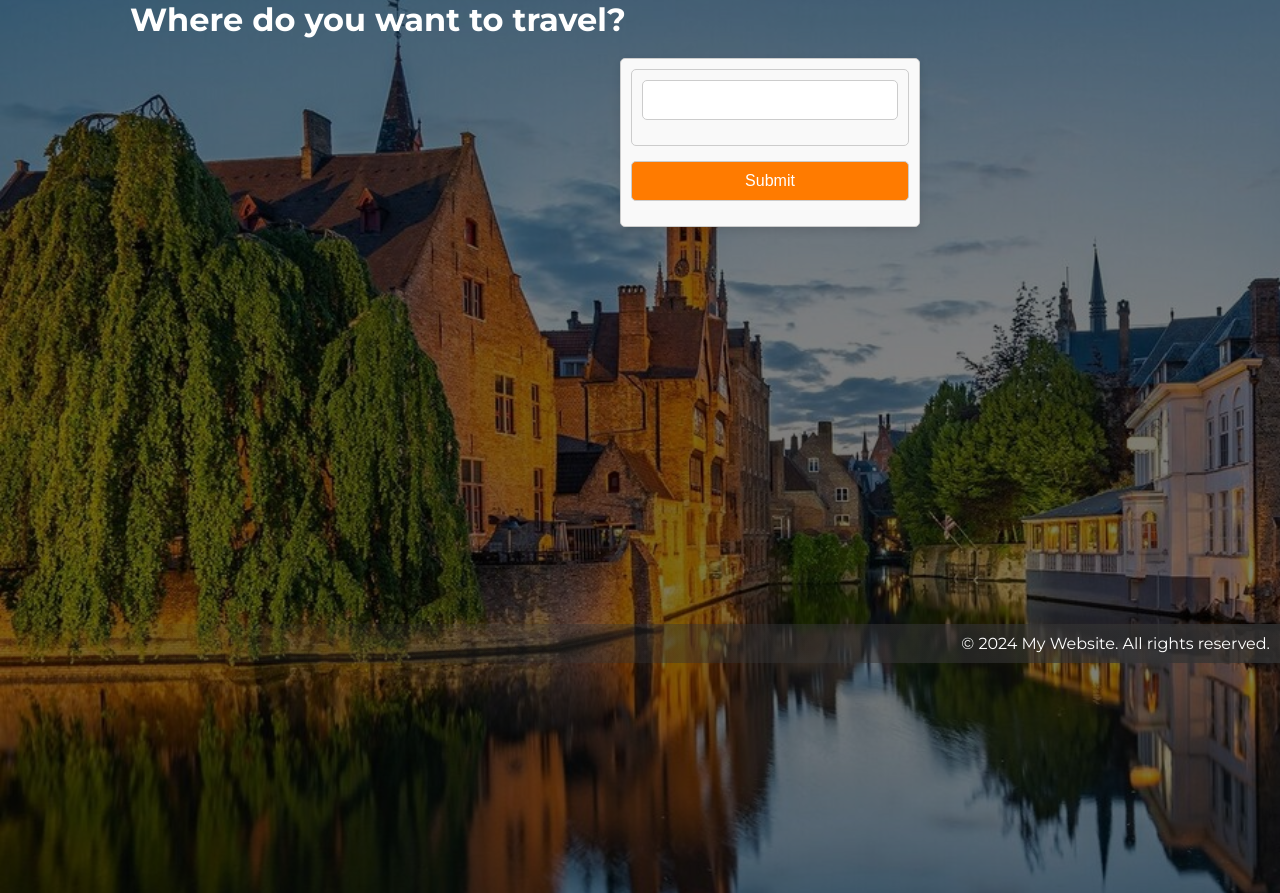
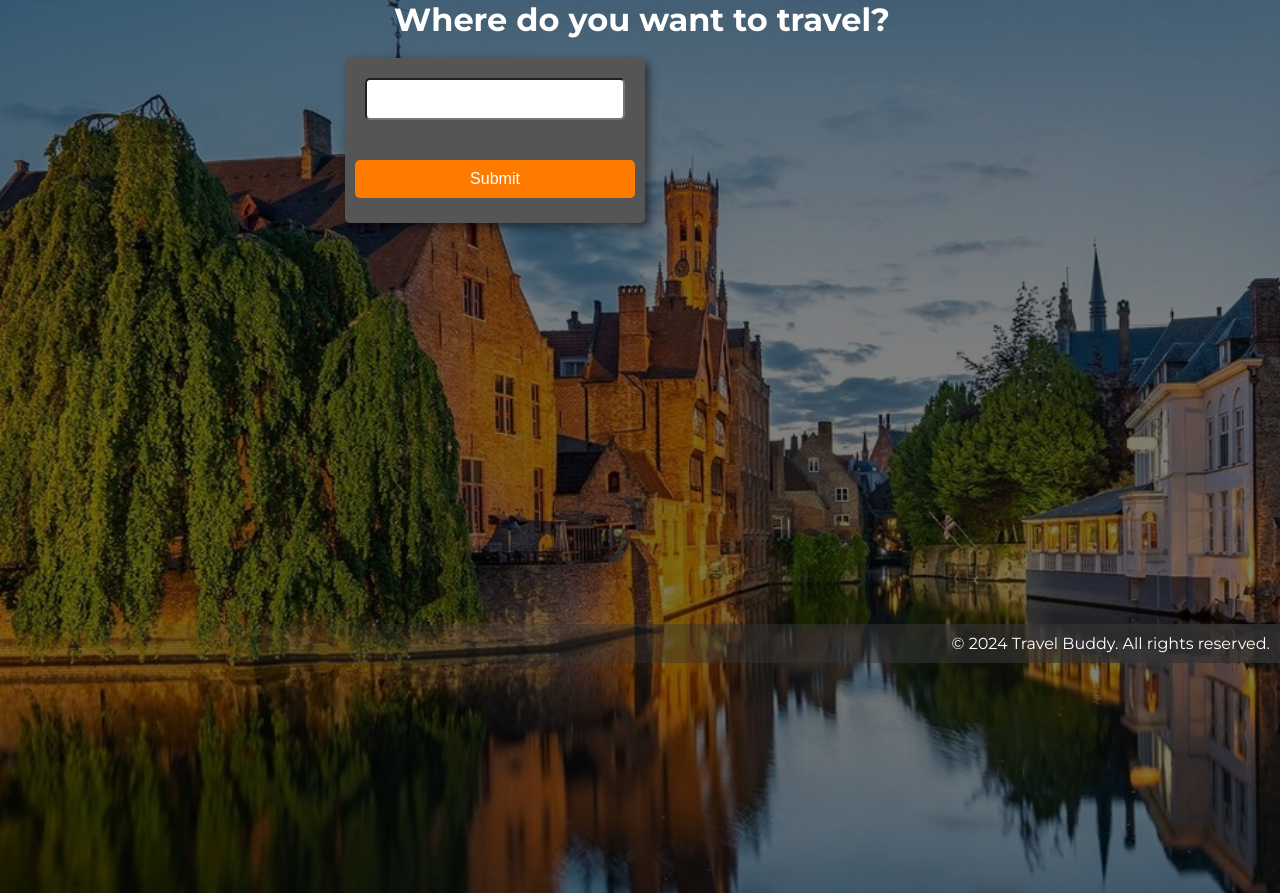
Before and after one commit to PixelFrosty/GH_SpaghettiCode, a Python web app: template GH_py/templates/explore.html in a window 1280 px wide; the page is wider, and only the part inside the window is pictured. Shown: the part 137-1030 px from the top of that part. Run offline with Jinja, Linux system fonts and the light colour scheme; the template is opened without the code that fills it, so the values that code supplies are empty, except form fields; form fields are guessed from the names that the template uses.

Commit message:
FINAL TOUCHES

```diff
--- a/GH_py/app.py
+++ b/GH_py/app.py
@@ -8,7 +8,7 @@ import os
 import json
 
 
-openai.api_key = os.getenv("OPENAI_API_KEY")
+openai.api_key = "nuh uh"
 
 
 
--- a/GH_py/static/about.css
+++ b/GH_py/static/about.css
@@ -186,11 +186,13 @@ button:hover {
 }
 
 .footer {
-    text-align: center;
+    text-align: right;
     padding: 10px;
+    margin-top: 50px;
     background-color: #333;
     color: #fff;
     position: fixed;
     width: 100%;
     bottom: 0;
+    background: linear-gradient(to right, rgba(51, 51, 51, 0.0), rgba(51, 51, 51, 0.8));
 }
--- a/GH_py/static/explore.css
+++ b/GH_py/static/explore.css
@@ -22,6 +22,11 @@
     color: white;
 
     padding: 0;
+}
+
+.whereTravel {
+    text-align: center;
+    margin-right: 20%;
 }
 
 button {
@@ -172,7 +177,7 @@ button:hover {
     max-width: 1200px; /* Limit the maximum width */
     margin: 0 auto;   /* Center the container */
     margin-right: 60%;
-    background-color: rgba(255, 255, 255, 0.5); /* White with some transparency */
+    background-color: rgba(0, 0, 0, 0.5); /* White with some transparency */
     padding: 10px;
     border-radius: 5px; /* Rounded corners */
 }
@@ -180,12 +185,13 @@ button:hover {
 
 .fancy-form {
     margin-inline: auto;
+    margin-right: 765px;
     max-width: 300px; /* Limit the width */
     padding: 10px;
-    border: 1px solid #ccc; /* Border for the form */
     border-radius: 5px; /* Rounded corners */
-    background-color: #f9f9f9; /* Light background */
-    box-shadow: 0 4px 10px rgba(0, 0, 0, 0.1); /* Soft shadow */
+    background-color: #555555; /* Light background */
+    box-shadow: 4px 4px 10px rgba(0, 0, 0, 0.5); /* Soft shadow */
+    margin-bottom: 25px;
 }
 
 .fancy-form input,
@@ -193,7 +199,6 @@ button:hover {
     width: 100%; /* Full width inputs */
     padding: 10px; /* Inner spacing */
     margin-bottom: 15px; /* Space below inputs */
-    border: 1px solid #ccc; /* Border style */
     border-radius: 5px; /* Rounded corners */
     font-size: 16px; /* Font size */
     transition: border-color 0.3s; /* Smooth border color change */
--- a/GH_py/static/styles.css
+++ b/GH_py/static/styles.css
@@ -166,11 +166,13 @@ button:hover {
 }
 
 .footer {
-    text-align: center;
+    text-align: right;
     padding: 10px;
+    margin-top: 50px;
     background-color: #333;
     color: #fff;
     position: fixed;
     width: 100%;
     bottom: 0;
+    background: linear-gradient(to right, rgba(51, 51, 51, 0.0), rgba(51, 51, 51, 0.8));
 }
--- a/GH_py/templates/about.html
+++ b/GH_py/templates/about.html
@@ -65,7 +65,7 @@
         </div>
 
         <div class="footer">
-            <p>&copy; 2024 My Website. All rights reserved.</p>
+            <p>&copy; 2024 Travel Buddy. All rights reserved.</p>
         </div>
     </div>
 
--- a/GH_py/templates/explore.html
+++ b/GH_py/templates/explore.html
@@ -28,7 +28,7 @@
 
         <div class="container">
             <div class="content">
-                <h1>Where do you want to travel?</h1>
+                <h1 class="whereTravel">Where do you want to travel?</h1>
                 <br/>
                 <form class= "fancy-form" method="POST">
                     {{ form.hidden_tag() }}
@@ -56,7 +56,7 @@
             <li class="bottompad">
             </li>
             <div class="footer">
-                <p>&copy; 2024 My Website. All rights reserved.</p>
+                <p>&copy; 2024 Travel Buddy. All rights reserved.</p>
             </div>
         </div>
     </li>
--- a/GH_py/templates/forms.html
+++ b/GH_py/templates/forms.html
@@ -43,7 +43,7 @@
             </form>
         </div>
         <div class="footer">
-            <p>&copy; 2021 My Website. All rights reserved.</p>
+            <p>&copy; 2024 Travel Buddy. All rights reserved.</p>
         </div>
     </div>
 
--- a/GH_py/templates/index.html
+++ b/GH_py/templates/index.html
@@ -35,7 +35,7 @@
         </div>
 
         <div class="footer">
-            <p>&copy; 2021 My Website. All rights reserved.</p>
+            <p>&copy; 2024 Travel Buddy. All rights reserved.</p>
         </div>
     </div>
 
--- a/GH_py/templates/index2.html
+++ b/GH_py/templates/index2.html
@@ -64,7 +64,7 @@
     </div>
 
         <div class="footer">
-            <p>&copy; 2021 My Website. All rights reserved.</p>
+            <p>&copy; 2024 Travel Buddy. All rights reserved.</p>
         </div>
     </div>
 
```
Also changed, not shown: index.html (line endings or trailing spaces).
